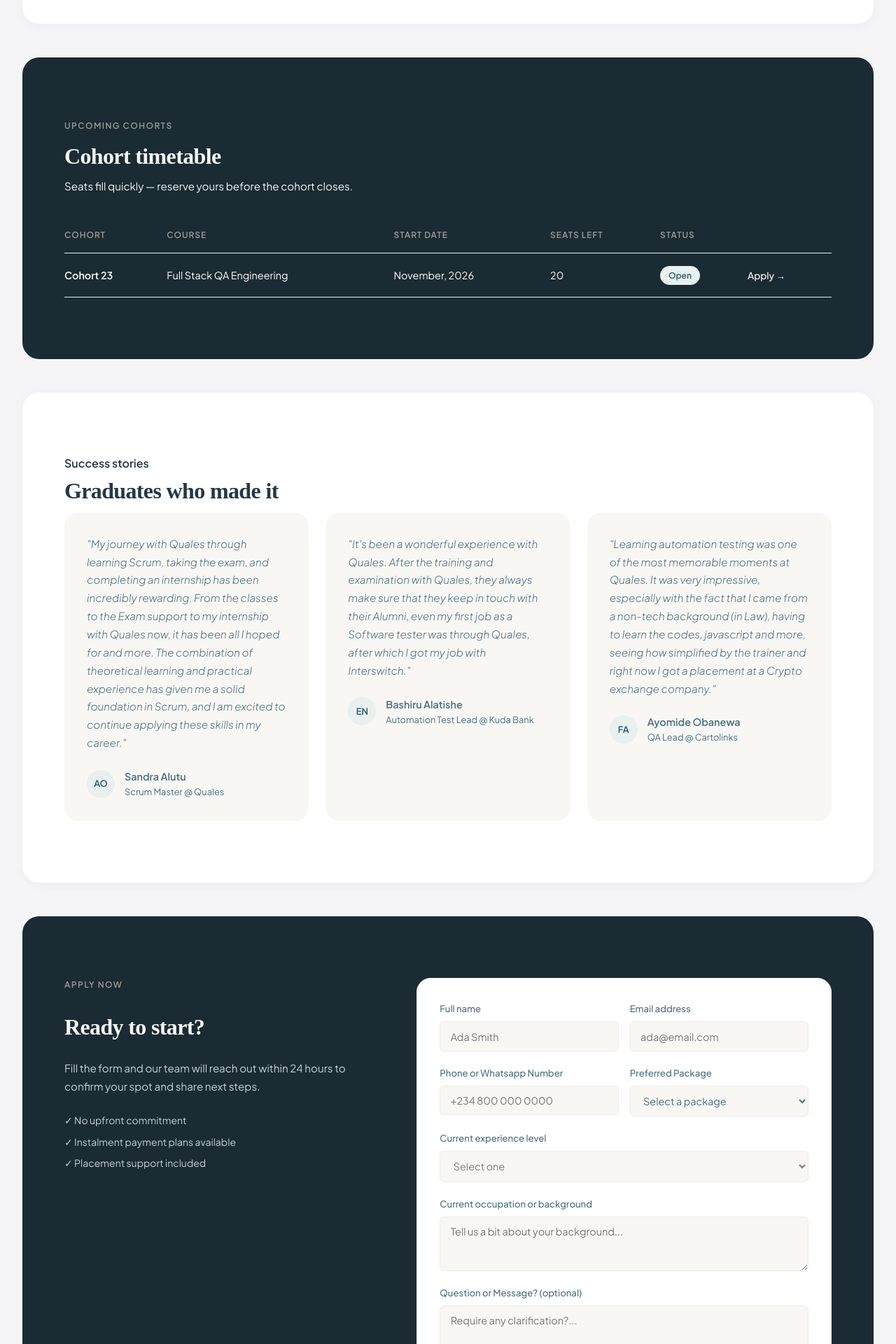
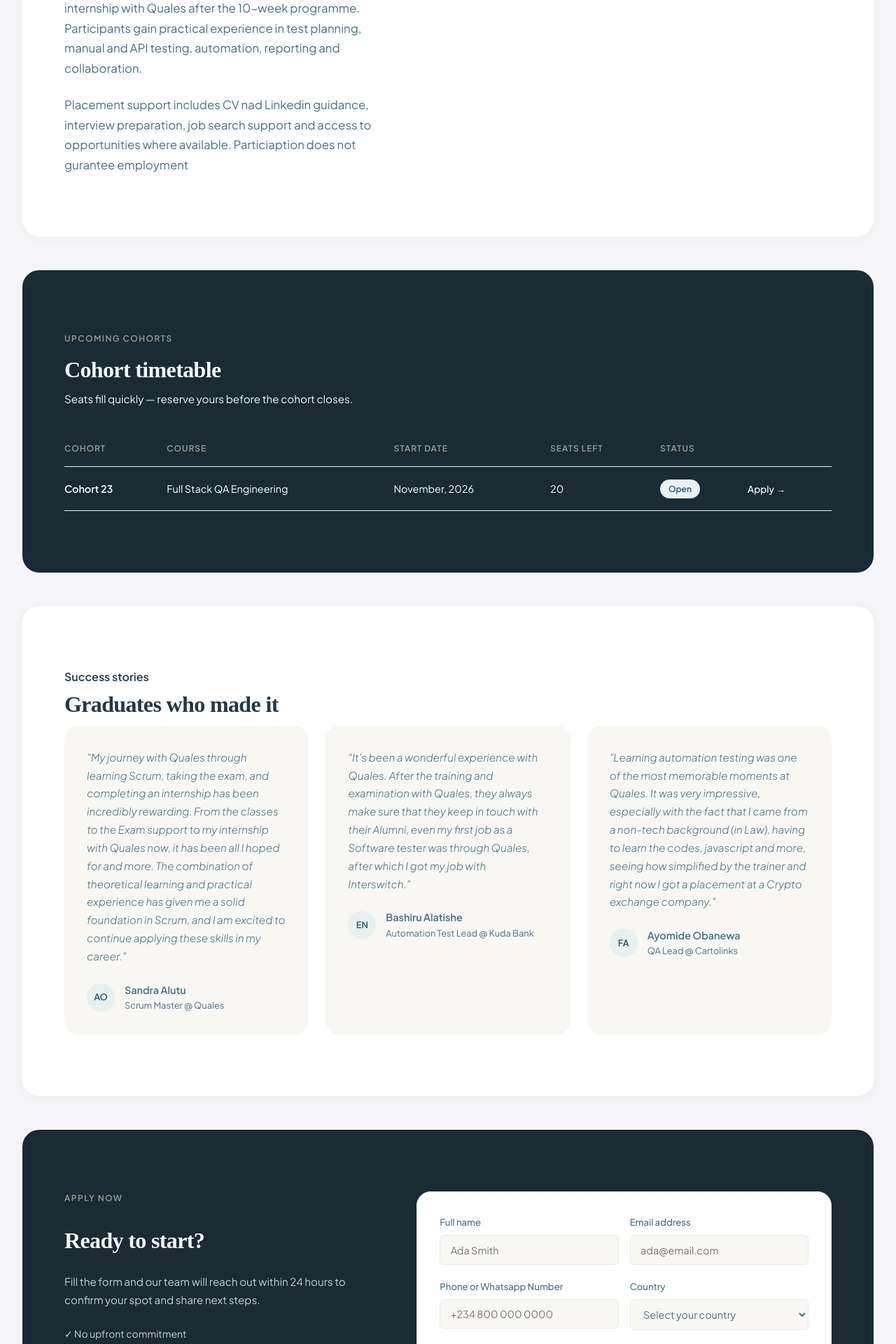
Before and after one commit to Ayobamee/Qualeswebapp, a React (Vite) app: page /talents in a window 1280 px wide. Shown: the part 2460-4380 px from the top of the page at 70% size. Built offline with nearby package versions, Linux system fonts and the light colour scheme; a web font is replaced by a local one.

Commit message:
added country opt to form and added more text info

```diff
--- a/index.html
+++ b/index.html
@@ -16,6 +16,7 @@
       <input type="text" name="name" />
       <input type="email" name="email" />
       <input type="text" name="phone" />
+      <input type="text" name="country" />
       <input type="text" name="course" />
       <input type="text" name="experience" />
       <textarea name="motivation"></textarea>
--- a/src/pages/Talents.jsx
+++ b/src/pages/Talents.jsx
@@ -82,6 +82,7 @@ const initialForm = {
   name: '',
   email: '',
   phone: '',
+  country: '',
   course: '',
   experience: '',
   motivation: '',
@@ -261,6 +262,17 @@ export default function Talents() {
               </div>
             ))}
           </div>
+          <p className={styles.heroSub} style={{ marginTop: '1.5rem' }}>
+            The Premium Package includes a structured 3 month QA internship with
+            Quales after the 10-week programme. Participants gain practical
+            experience in test planning, manual and API testing, automation,
+            reporting and collaboration.
+          </p>
+          <p className={styles.heroSub} style={{ marginTop: '1.5rem' }}>
+            Placement support includes CV nad Linkedin guidance, interview
+            preparation, job search support and access to opportunities where
+            available. Particiaption does not gurantee employment
+          </p>
         </div>
       </section>
 
@@ -412,6 +424,28 @@ export default function Talents() {
                       />
                     </div>
                     <div className={styles.field}>
+                      <label>Country</label>
+                      <select
+                        name='country'
+                        value={form.country}
+                        onChange={handle}
+                        required
+                      >
+                        <option value=''>Select your country</option>
+                        <option>Nigeria</option>
+                        <option>Ghana</option>
+                        <option>Kenya</option>
+                        <option>South Africa</option>
+                        <option>Uganda</option>
+                        <option>Tanzania</option>
+                        <option>Rwanda</option>
+                        <option>Cameroon</option>
+                        <option>Senegal</option>
+                        <option>Other</option>
+                      </select>
+                    </div>
+
+                    <div className={styles.field}>
                       <label>Preferred Package</label>
                       <select
                         name='course'
```
